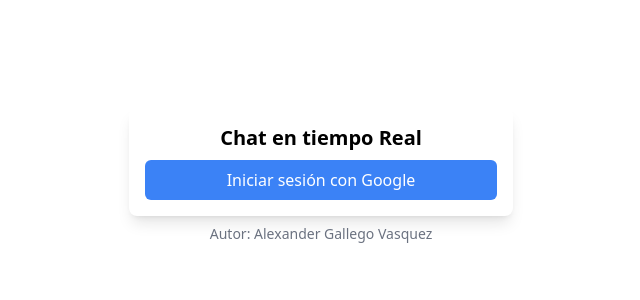
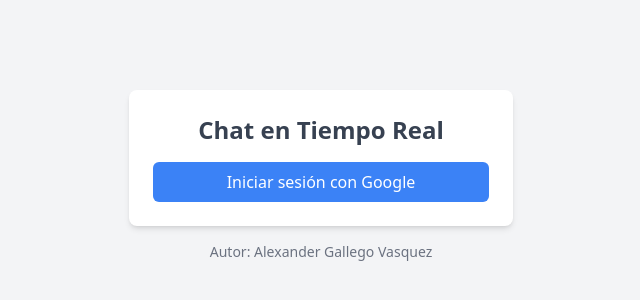
Before and after one commit to Alexgv1108/chat-tiempo-real, a React (Vite) app: page / in a window 1280 px wide. Shown: the part 224-524 px from the top of the page, without its empty margins (319-959 px from the left). Built offline with nearby package versions, Linux system fonts and the light colour scheme; no server answers.

Commit message:
Se mejora vista de login y se optimiza carga de audios

```diff
--- a/src/components/InputSendMessage.jsx
+++ b/src/components/InputSendMessage.jsx
@@ -9,6 +9,7 @@ import EmojiPicker from 'emoji-picker-react';
 
 let mediaRecorder = null;
 let audioChunks = [];
+let audioStream = null;
 
 const escapeRegex = (texto) => texto.replace(/[.*+?^${}()|[\]\\]/g, "\\$&");
 
@@ -50,14 +51,17 @@ export const InputSendMessage = memo(({ usuarioSesionUid, uidChat }) => {
     // Función para iniciar la grabación
     const startRecording = async () => {
         try {
-            const stream = await navigator.mediaDevices.getUserMedia({ audio: true });
-            mediaRecorder = new MediaRecorder(stream);
+            audioStream = await navigator.mediaDevices.getUserMedia({ audio: true });
+            if (mediaRecorder) mediaRecorder.stop();
+            mediaRecorder = new MediaRecorder(audioStream);
             audioChunks = [];
             mediaRecorder.ondataavailable = (event) => audioChunks.push(event.data);
             mediaRecorder.start();
             setIsRecording(true);
+
         } catch {
             Swal.fire('Micrófono', 'No tienes un micrófono para grabar.', 'warning');
+            setIsRecording(false);
         }
     };
 
@@ -66,6 +70,12 @@ export const InputSendMessage = memo(({ usuarioSesionUid, uidChat }) => {
         if (!mediaRecorder) return;
         mediaRecorder.stop();
         setIsRecording(false);
+
+        // Detenemos el stream de audio
+        if (audioStream) {
+            const tracks = audioStream.getTracks();
+            tracks.forEach(track => track.stop());
+        }
 
         mediaRecorder.onstop = async () => {
             const audioBlob = new Blob(audioChunks, { type: 'audio/webm' });
@@ -82,6 +92,15 @@ export const InputSendMessage = memo(({ usuarioSesionUid, uidChat }) => {
             reader.readAsDataURL(blob);
         });
     };
+
+    // Limpiar recursos cuando el componente se desmonta
+    useEffect(() => {
+        return () => {
+            if (mediaRecorder && mediaRecorder.state !== 'inactive') {
+                mediaRecorder.stop();
+            }
+        };
+    }, []);
 
     useEffect(() => {
         if (record) handleNewPost(record);
--- a/src/pages/login/Login.jsx
+++ b/src/pages/login/Login.jsx
@@ -24,36 +24,45 @@ export const Login = () => {
     return () => unsubscribeAuth();
   }, []);
 
-  const loginWithGoogle = async (event) => {
+  const handleLoginWithGoogle = async (event) => {
     event.preventDefault();
     isLoginPending = true;
-    const { isLogin } = await popUpLoginWithGoogle();
-    if (isLogin) navigate('/chat');
-    else {
-      Swal.fire('ups', 'No has iniciado sesión de forma correcta.');
+
+    try {
+      const { isLogin } = await popUpLoginWithGoogle();
+      if (isLogin) {
+        navigate('/chat');
+      } else {
+        Swal.fire('Ups', 'No has iniciado sesión de forma correcta.', 'error');
+        isLoginPending = false;
+      }
+    } catch (error) {
+      Swal.fire('Error', 'Algo salió mal al iniciar sesión. Por favor, inténtalo de nuevo.', 'error');
       isLoginPending = false;
     }
   }
 
   return (
-    <div className="flex justify-center items-center min-h-screen">
+    <div className="flex justify-center items-center min-h-screen bg-gray-100">
       <div className="w-full max-w-sm">
-        <div className="bg-white shadow-lg rounded-lg mb-2">
-          <div className="p-4">
-            <h5 className="text-center text-xl font-semibold">Chat en tiempo Real</h5>
+        <div className="bg-white shadow-md rounded-lg overflow-hidden">
+          <div className="p-6">
+            <h1 className="text-2xl font-semibold text-center mb-4 text-gray-700">
+              Chat en Tiempo Real
+            </h1>
             <button
-              type="submit"
-              className="w-full mt-2 bg-blue-500 text-white py-2 rounded-md hover:bg-blue-600 focus:outline-none focus:ring-2 focus:ring-blue-400"
-              onClick={loginWithGoogle}
+              type="button"
+              className="w-full bg-blue-500 text-white py-2 px-4 rounded-md hover:bg-blue-600 focus:outline-none focus:ring-2 focus:ring-blue-400 focus:ring-opacity-50 transition"
+              onClick={handleLoginWithGoogle}
             >
               Iniciar sesión con Google
             </button>
           </div>
         </div>
-        <p className="text-center text-gray-500 text-sm mt-2">
-          Autor: Alexander Gallego Vasquez
+        <p className="text-center text-gray-500 text-sm mt-4">
+          Autor: <span className="font-medium">Alexander Gallego Vasquez</span>
         </p>
       </div>
     </div>
-  )
+  );
 }
```
